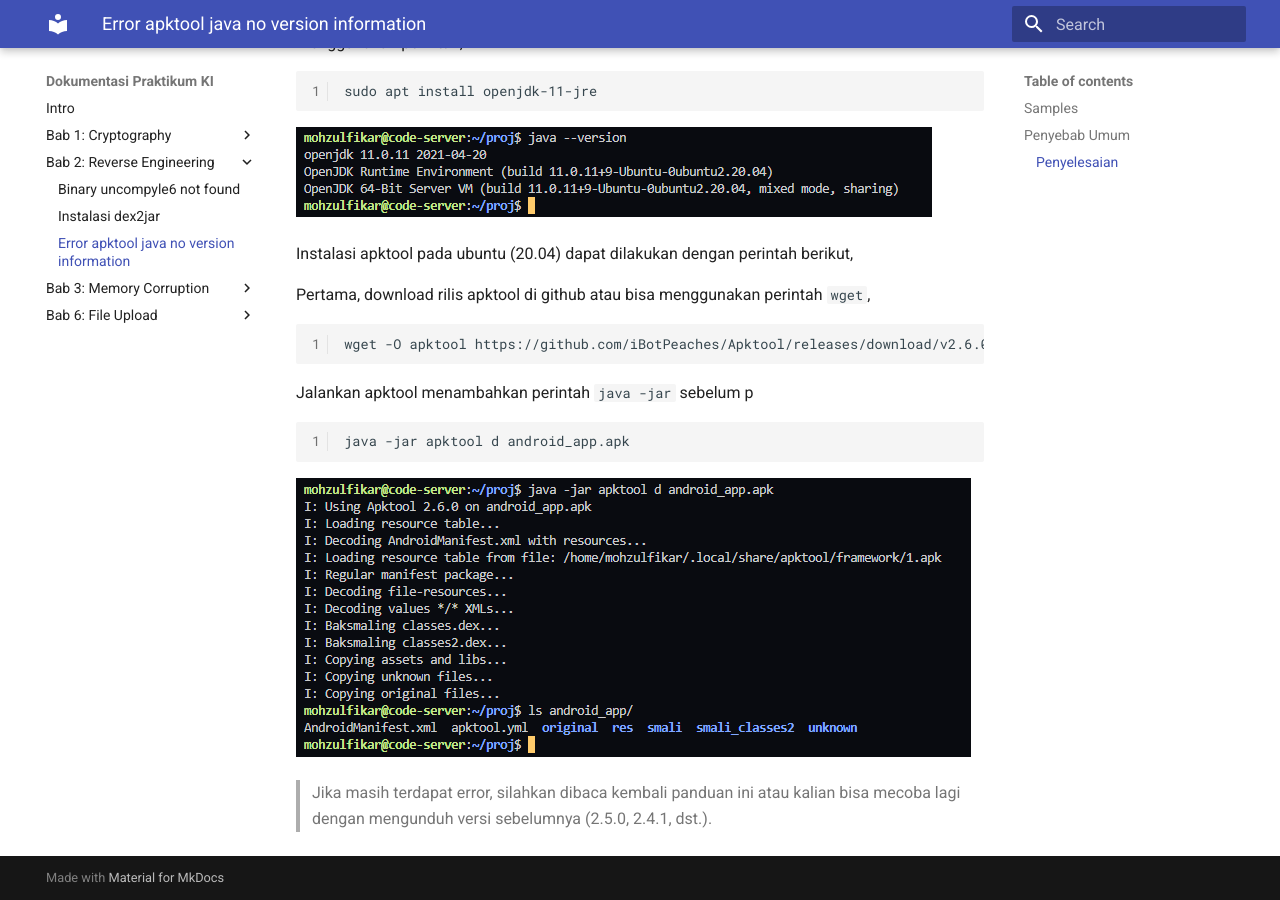
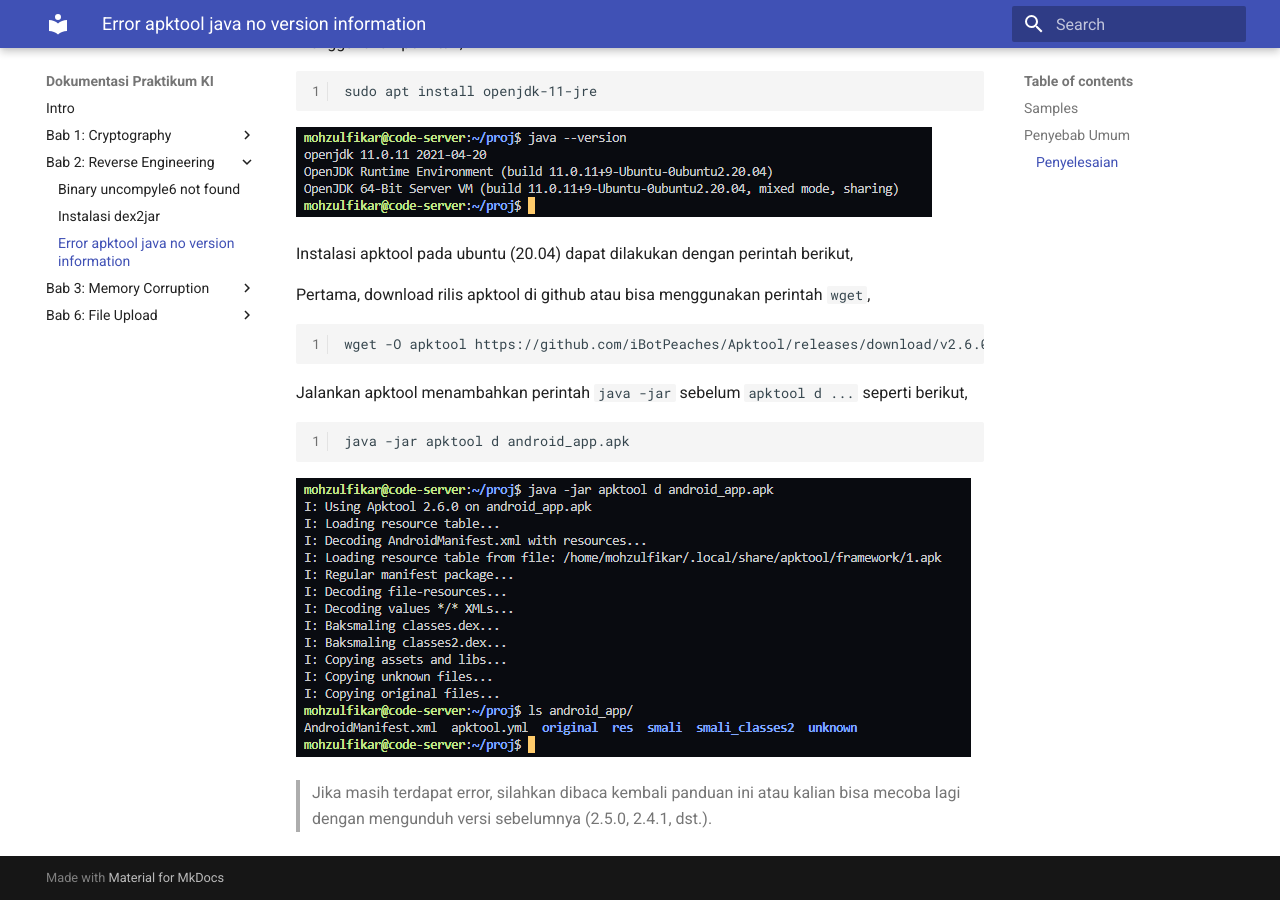
Before and after one commit to porosub/infosec-troubleshooting-docs, an MkDocs documentation site: the page built from docs/bab-2/03-apktool-error.md, in a window 1280 px wide and 900 px high, scrolled down 1038 px. Built offline with MkDocs 1.6.1 and Material for MkDocs 9.7.7, drawn with Linux system fonts in a browser that asks for light colours.

Commit message:
Fix typo on apktool docs

````diff
--- a/docs/bab-2/03-apktool-error.md
+++ b/docs/bab-2/03-apktool-error.md
@@ -29,7 +29,7 @@ Pertama, download rilis apktool di github atau bisa menggunakan perintah `wget`,
 wget -O apktool https://github.com/iBotPeaches/Apktool/releases/download/v2.6.0/apktool_2.6.0.jar
 ```
 
-Jalankan apktool menambahkan perintah `java -jar` sebelum p
+Jalankan apktool menambahkan perintah `java -jar` sebelum `apktool d ...` seperti berikut,
 
 ```bash
 java -jar apktool d android_app.apk
````
